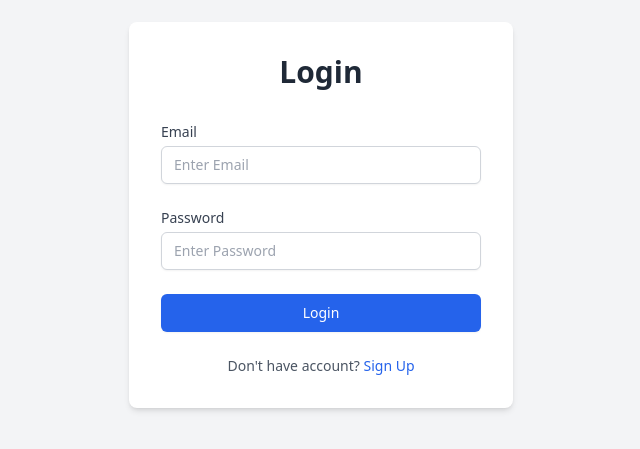
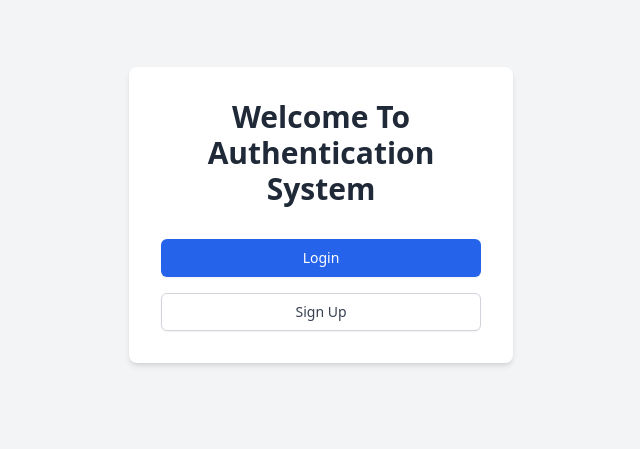
Before and after one commit to mohithnd/authentication_frontend, a React (Vite) app: page / in a window 1280 px wide. Shown: the part 185-634 px from the top of the page, without its empty margins (319-959 px from the left). Built offline with nearby package versions, Linux system fonts and the light colour scheme; no server answers.

Commit message:
Added A Home Page

```diff
--- /dev/null
+++ b/src/Pages/Home.jsx
@@ -0,0 +1,29 @@
+import { Link } from "react-router-dom";
+
+function Home() {
+  return (
+    <div className="min-h-screen bg-gray-100 flex flex-col items-center justify-center">
+      <div className="bg-white p-8 rounded-lg shadow-md w-96 text-center">
+        <h1 className="text-3xl font-bold text-gray-800 mb-8">
+          Welcome To Authentication System
+        </h1>
+        <div className="space-y-4">
+          <Link
+            to="/login"
+            className="block w-full py-2 px-4 border border-transparent rounded-md shadow-sm text-sm font-medium text-white bg-blue-600 hover:bg-blue-700 focus:outline-none focus:ring-2 focus:ring-offset-2 focus:ring-blue-500"
+          >
+            Login
+          </Link>
+          <Link
+            to="/signup"
+            className="block w-full py-2 px-4 border border-gray-300 rounded-md shadow-sm text-sm font-medium text-gray-700 bg-white hover:bg-gray-50 focus:outline-none focus:ring-2 focus:ring-offset-2 focus:ring-blue-500"
+          >
+            Sign Up
+          </Link>
+        </div>
+      </div>
+    </div>
+  );
+}
+
+export default Home;
--- a/src/main.jsx
+++ b/src/main.jsx
@@ -4,6 +4,7 @@ import "./index.css";
 import { RouterProvider, createBrowserRouter } from "react-router-dom";
 import Login from "./Pages/Login.jsx";
 import SignUp from "./Pages/Signup.jsx";
+import Home from "./Pages/Home.jsx";
 
 const appRouter = createBrowserRouter([
   {
@@ -12,7 +13,7 @@ const appRouter = createBrowserRouter([
     children: [
       {
         path: "/",
-        element: <Login />,
+        element: <Home />,
       },
       {
         path: "/signup",
```
